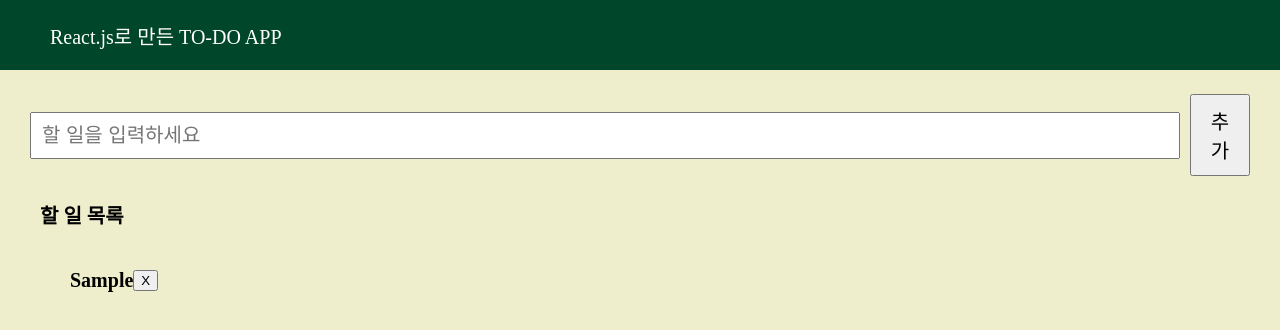
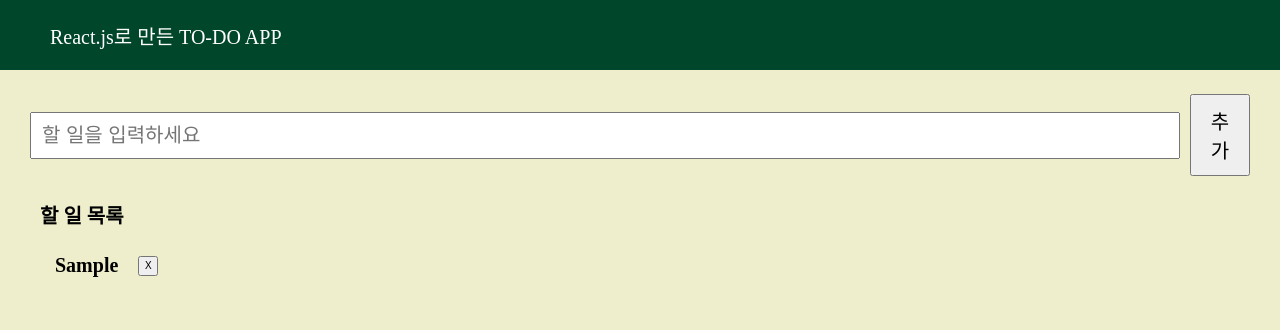
Before and after one commit to chorom-ham/reactjs-todo, a React (Create React App) app: page / in a window 1280 px wide. Both pictures are taken after typing "Sample" into the empty fields and a click on the button "추가". Shown: the top 330 px of the page. Built offline with nearby package versions, Linux system fonts and the light colour scheme.

Commit message:
styled-components: deletebutton, wrapper

```diff
--- a/src/App.js
+++ b/src/App.js
@@ -13,7 +13,9 @@ const GlobalStyle = createGlobalStyle`
     background-color: #eeeecc;
   }
 `;
-const Wrapper = styled.div``;
+const Wrapper = styled.div`
+font-size: 2rem;
+`;
 
 function App() {
   return (
--- a/src/components/todo/Form.js
+++ b/src/components/todo/Form.js
@@ -21,7 +21,6 @@ export default function Form(props){
 
 const StyledForm = styled.form`
 display: flex;
-font-size: 2rem;
 height: 7rem;
 align-items: center;
 padding: 1rem;
--- a/src/components/todo/Item.js
+++ b/src/components/todo/Item.js
@@ -8,11 +8,13 @@ export default function Item(props) {
   const {value, check} = props.todo;
   return(
     <StyledList>
-      <span onClick = {props.onToggle}>
+      <span
+        onClick = {props.onToggle}
+        style={{ textDecoration: check ? "line-through" : "none" }}>
         {value}
       </span>
-      <button onClick = {props.onRemove}>
-      X</button>
+      <DeleteButton onClick = {props.onRemove}>
+      X</DeleteButton>
     </StyledList>
   );
 }
@@ -21,5 +23,14 @@ const StyledList= styled.li`
 display: flex;
 font-size: 2rem;
 align-items: center;
-padding: 2rem;
+padding: 0.5rem;
 `;
+const DeleteButton = styled.button`
+display: flex;
+font-size: 1rem;
+width: 2rem;
+height: 2rem;
+align-items: center;
+margin-left: 2rem;
+justify-content: center;
+`;
```
